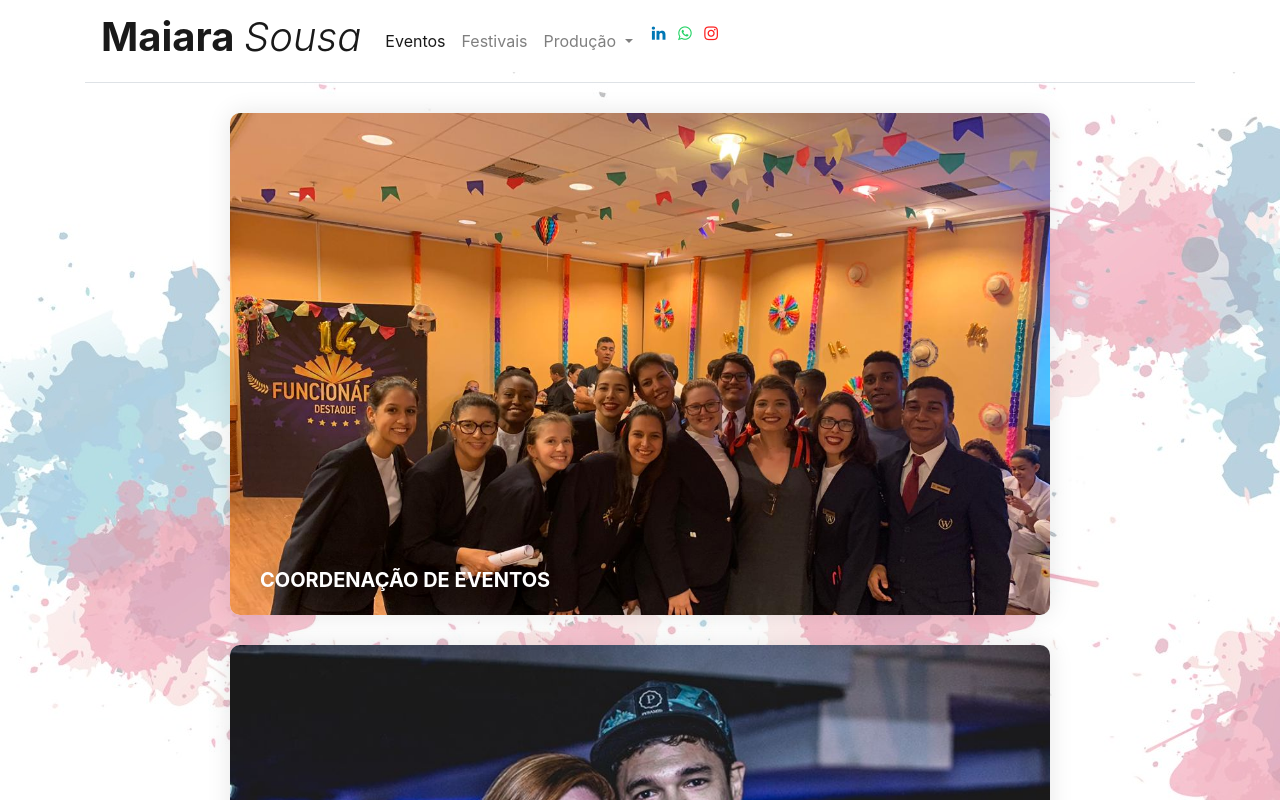
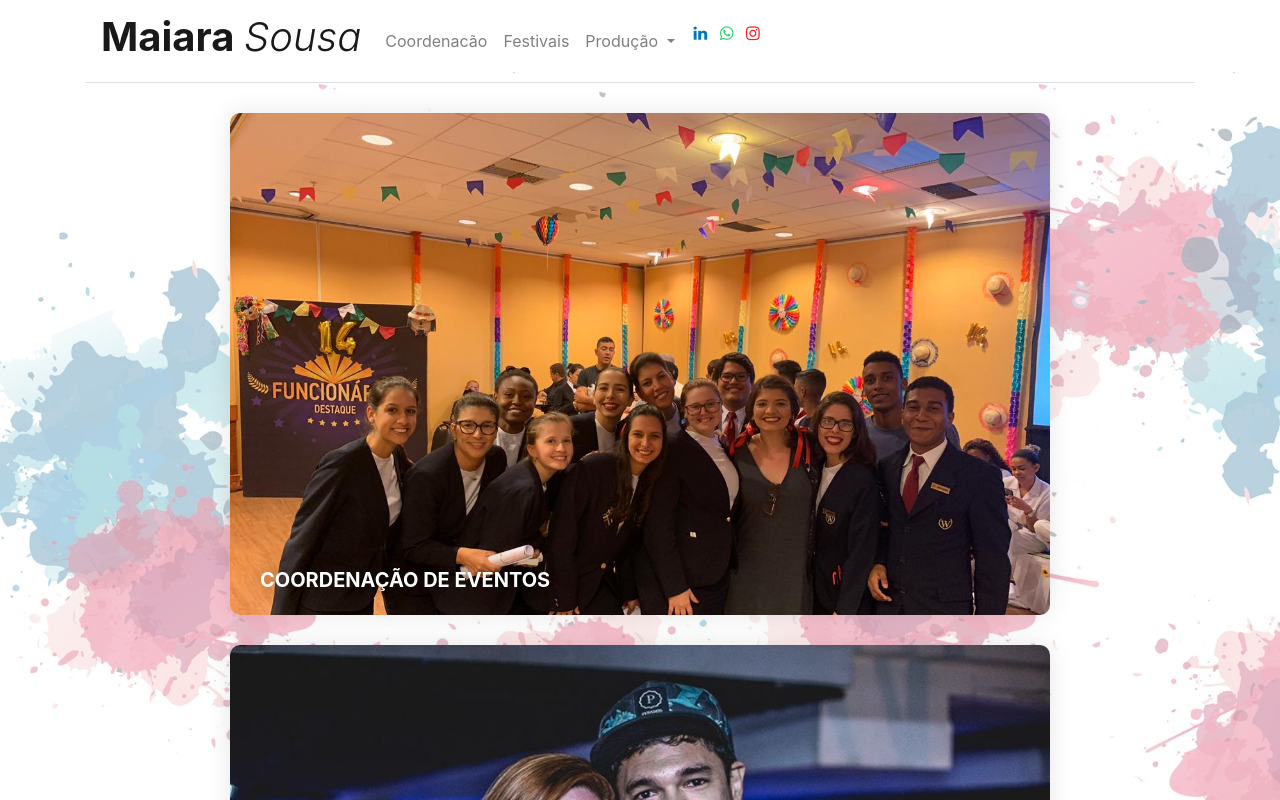
Before and after one commit to rodrigoneal/maiara, a plain HTML site: page index.html in a window 1280 px wide. Shown: the top 800 px of the page. Drawn offline with Linux system fonts and the light colour scheme.

Commit message:
linkado paginas

```diff
--- a/index.html
+++ b/index.html
@@ -18,14 +18,14 @@
 
       <div class="container">
         <nav class="navbar navbar-expand-lg navbar-light bg-transparent text-dark border-bottom">
-            <a class="navbar-brand" href="#"> <h1 class="font-weight-bolder">Maiara <em class="font-weight-light"> Sousa</em></h1></a>
+            <a class="navbar-brand" href="index.html"> <h1 class="font-weight-bolder">Maiara <em class="font-weight-light"> Sousa</em></h1></a>
             <button class="navbar-toggler" type="button" data-toggle="collapse" data-target="#navbarNavDropdown" aria-controls="navbarNavDropdown" aria-expanded="false" aria-label="Toggle navigation">
               <span class="navbar-toggler-icon"></span>
             </button>
             <div class="collapse navbar-collapse" id="navbarNavDropdown">
               <ul class="navbar-nav">
-                <li class="nav-item active">
-                  <a class="nav-link" href="#">Eventos <span class="sr-only">(current)</span></a>
+                <li class="nav-item">
+                  <a class="nav-link" href="coordenacao.html">Coordenacão <span class="sr-only">(current)</span></a>
                 </li>
                 <li class="nav-item">
                   <a class="nav-link" href="#">Festivais</a>
```
Also changed, not shown: coordenacao.html (+2 -2 lines).
